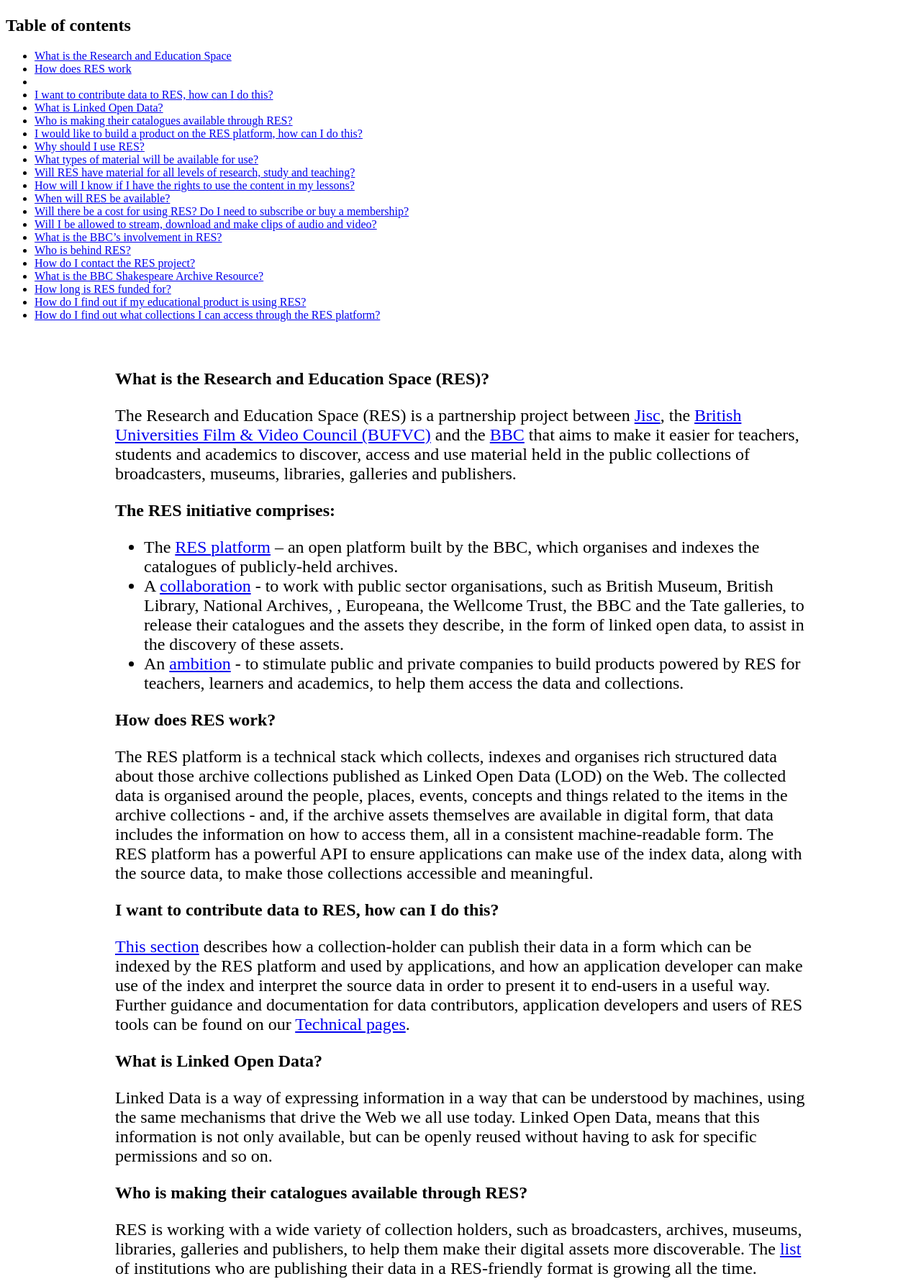
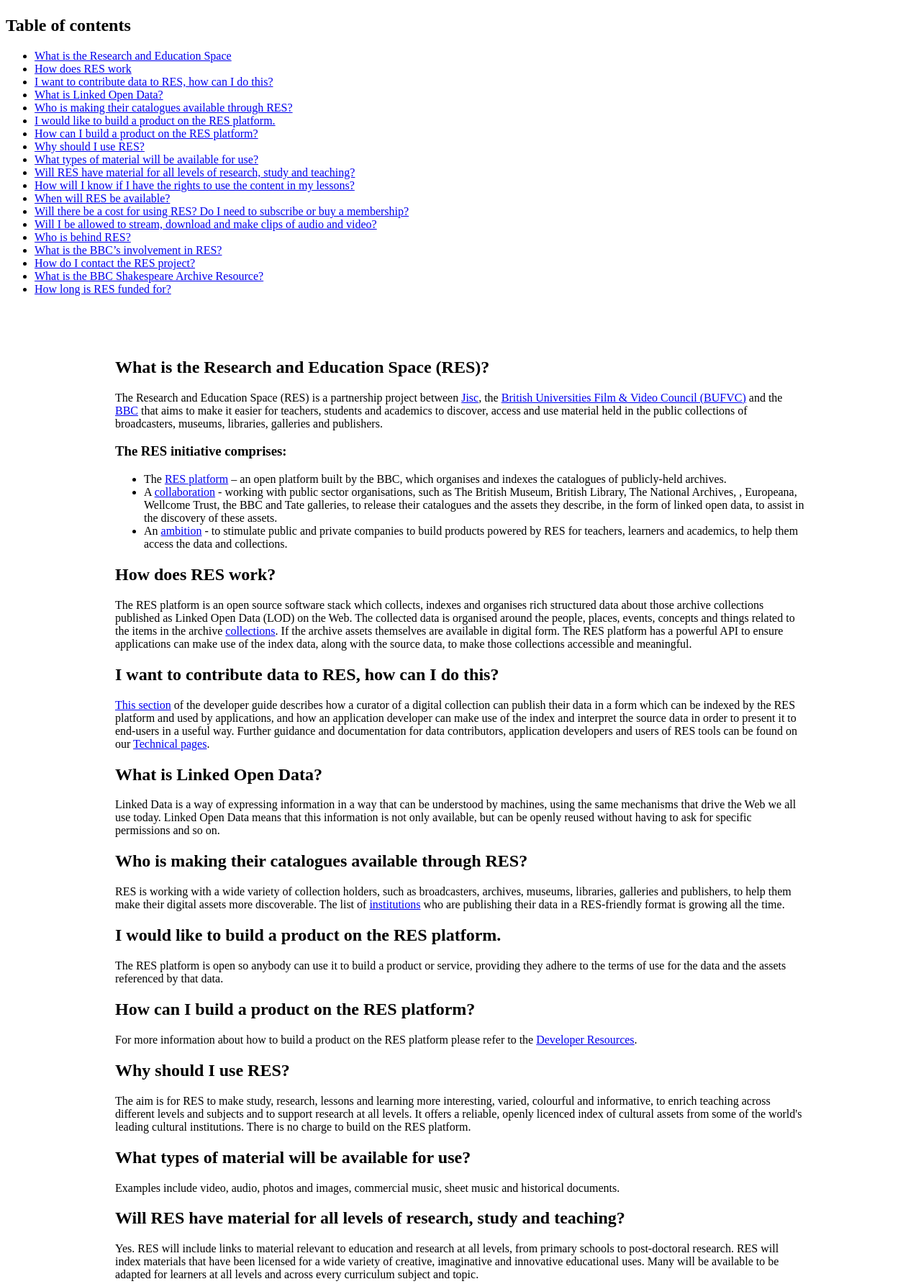
Before and after one commit to bbcarchdev/res, a PHP site: page /faq.html in a window 1280 px wide. Shown: the part 164-1948 px from the top of the page at 72% size. Run offline with PHP 8.4, Linux system fonts and the light colour scheme; some libraries are stand-ins or nearby versions; some web fonts are replaced.

Commit message:
copy updates

```diff
--- a/collections.html
+++ b/collections.html
@@ -68,15 +68,15 @@
   <div class="wrapper">
       <h1>Make your assets more discoverable</h1>
       <p>
-        One major advantage of RES for collection holders is that it democratises asset discovery. By publishing your catalogue as linked open data, your assets will be found because of their authenticity, provenance, permanence and because they're appropriately licenced, not because there are lots of links to them on the web. With RES you can control the access to your assets, whereas with search engines the visibility of links to your assets is largely out of your control. For instance, with the RES model, a focused collection about a particular niche subject is equal to collections held by huge, world-renowned organisations.
+        One major advantage of RES for collection holders is that it democratises asset discovery. By publishing your catalogue as linked open data, your assets will be found because of their authenticity, provenance, permanence and because they're appropriately licensed, not because there are lots of links to them on the web. With RES you can control the access to your assets, whereas with search engines the visibility of links to your assets is largely out of your control. For instance, with the RES model, a focused collection about a particular niche subject is equal to collections held by huge, world-renowned organisations.
       </p>
       <p>
-        RES is also working with <a href="/res/products">product developers</a> o create digital educational projects using this continually growing free, open-source, openly licenced index of cultural assets.  The Research and Education Space, as its name suggests, is primarily focused on the re-use of assets it indexes in the <a href="/res/education">education sector</a>, but you don't have to stop there; once your catalogue is published as linked open data you can use it how and where you like. Websites, apps; it's all open to you.
+        RES is also working with <a href="/res/products">product developers</a> to create digital educational projects using this continually growing, free, open-source, openly licensed index of cultural assets.  The Research and Education Space, as its name suggests, is primarily focused on the re-use of assets it indexes in the <a href="/res/education">education sector</a>, but you don't have to stop there; once your catalogue is published as linked open data you can use it how and where you like. Websites, apps; it's all open to you.
       </p>
       <p>Come and join us in RES and make your collections more discoverable and accessible.</p>
       <div>
     </section>
-    <section class="promo promo--collection">
+    <section id="institutions" class="promo promo--collection">
       <ul class="promo--collection__list">
         <li class="promo--collection__list__item promo--collection__list__item--british-library"><a href="http://www.bl.uk/">British Library</a></li>
         <li class="promo--collection__list__item promo--collection__list__item--the-national-archives"><a href="http://www.nationalarchives.gov.uk/">The National Archives</a></li>
--- a/faq.html
+++ b/faq.html
@@ -60,11 +60,11 @@
       <ul>
         <li><a href="#faq-what">What is the Research and Education Space</a></li>
         <li><a href="#faq-how">How does RES work</a></li>
-        <li><a href="#faq-contribute"></a></li>
         <li><a href="#faq-contribute">I want to contribute data to RES, how can I do this?</a></li>
         <li><a href="#faq-lod">What is Linked Open Data?</a></li>
         <li><a href="#faq-catalogues">Who is making their catalogues available through RES?</a></li>
-        <li><a href="#faq-products">I would like to build a product on the RES platform, how can I do this?</a></li>
+        <li><a href="#faq-products">I would like to build a product on the RES platform.</a></li>
+        <li><a href="#faq-build">How can I build a product on the RES platform?</a></li>
         <li><a href="#faq-why">Why should I use RES?</a></li>
         <li><a href="#faq-material">What types of material will be available for use?</a></li>
         <li><a href="#faq-levels">Will RES have material for all levels of research, study and teaching?</a></li>
@@ -72,143 +72,144 @@
         <li><a href="#faq-available">When will RES be available?</a></li>
         <li><a href="#faq-cost">Will there be a cost for using RES? Do I need to subscribe or buy a membership?</a></li>
         <li><a href="#faq-resources">Will I be allowed to stream, download and make clips of audio and video?</a></li>
+        <li><a href="#faq-partnership">Who is behind RES?</a></li>
         <li><a href="#faq-bbc">What is the BBC’s involvement in RES?</a></li>
-        <li><a href="#faq-partnership">Who is behind RES?</a></li>
         <li><a href="#faq-contact">How do I contact the RES project?</a></li>
         <li><a href="#faq-shakespeare">What is the BBC Shakespeare Archive Resource?</a></li>
         <li><a href="#faq-funded">How long is RES funded for?</a></li>
-        <li><a href="#faq-product">How do I find out if my educational product is using RES?</a></li>
-        <li><a href="#faq-access">How do I find out what collections I can access through the RES platform?</a></li>
       </ul>
     </nav>
-    <section class="promo">
+    <section >
       <div class="wrapper">
 
-      <h1 id="faq-what">
+      <h2 id="faq-what">
         What is the Research and Education Space (RES)?
-      </h1>
+      </h2>
       <p>
         The Research and Education Space (RES) is a partnership project between <a href="https://www.jisc.ac.uk/">Jisc</a>, the <a href="http://bufvc.ac.uk/">British Universities Film &amp; Video Council (BUFVC)</a> and the <a href="https://www.bbc.co.uk/">BBC</a> that aims to make it easier for teachers, students and academics to discover, access and use material held in the public collections of broadcasters, museums, libraries, galleries and publishers.
       </p>
-      <h1>
+      <h3>
         The RES initiative comprises:
-      </h1>
+      </h3>
       <ul>
         <li>
           The <a href="/res/products">RES platform</a> – an open platform built by the BBC, which organises and indexes the catalogues of publicly-held archives.
         </li>
         <li>
-          A <a href="/res/collections">collaboration</a> - to work with public sector organisations, such as British Museum, British Library, National Archives, , Europeana, the Wellcome Trust, the BBC and the Tate galleries, to release their catalogues and the assets they describe, in the form of linked open data, to assist in the discovery of these assets.
+          A <a href="/res/collections">collaboration</a> - working with public sector organisations, such as The British Museum, British Library, The National Archives, , Europeana, Wellcome Trust, the BBC and Tate galleries, to release their catalogues and the assets they describe, in the form of linked open data, to assist in the discovery of these assets.
         </li>
         <li>
           An <a href="/res/products">ambition</a> - to stimulate public and private companies to build products powered by RES for teachers, learners and academics, to help them access the data and collections.
         </li>
       </ul>
-      <h1 id="faq-how">
+      <h2 id="faq-how">
       How does RES work?
-      </h1>
+      </h2>
       <p>
-      The RES platform is a technical stack which collects, indexes and organises rich structured data about those archive collections published as Linked Open Data (LOD) on the Web. The collected data is organised around the people, places, events, concepts and things related to the items in the archive collections - and, if the archive assets themselves are available in digital form, that data includes the information on how to access them, all in a consistent machine-readable form. The RES platform has a powerful API to ensure applications can make use of the index data, along with the source data, to make those collections accessible and meaningful.
+      The RES platform is an open source software stack which collects, indexes and organises rich structured data about those archive collections published as Linked Open Data (LOD) on the Web. The collected data is organised around the people, places, events, concepts and things related to the items in the archive <a href="/res/collections">collections</a>. If the archive assets themselves are available in digital form. The RES platform has a powerful API to ensure applications can make use of the index data, along with the source data, to make those collections accessible and meaningful.
       </p>
-      <h1 id="faq-contribute">
+      <h2 id="faq-contribute">
       I want to contribute data to RES, how can I do this?
-      </h1>
+      </h2>
       <p>
-      <a href="/inside-acropolis/#publishers">This section</a> describes how a collection-holder can publish their data in a form which can be indexed by the RES platform and used by applications, and how an application developer can make use of the index and interpret the source data in order to present it to end-users in a useful way. Further guidance and documentation for data contributors, application developers and users of RES tools can be found on our <a href="/res/developers">Technical pages</a>.
+      <a href="/inside-acropolis/#publishers">This section</a> of the developer guide describes how a curator of a digital collection can publish their data in a form which can be indexed by the RES platform and used by applications, and how an application developer can make use of the index and interpret the source data in order to present it to end-users in a useful way. Further guidance and documentation for data contributors, application developers and users of RES tools can be found on our <a href="/res/developers">Technical pages</a>.
        </p>
-      <h1 id="faq-lod">
+      <h2 id="faq-lod">
       What is Linked Open Data?
-      </h1>
+      </h2>
       <p>
-      Linked Data is a way of expressing information in a way that can be understood by machines, using the same mechanisms that drive the Web we all use today. Linked Open Data, means that this information is not only available, but can be openly reused without having to ask for specific permissions and so on.
+      Linked Data is a way of expressing information in a way that can be understood by machines, using the same mechanisms that drive the Web we all use today. Linked Open Data means that this information is not only available, but can be openly reused without having to ask for specific permissions and so on.
       </p>
-      <h1 id="faq-catalogues">
+      <h2 id="faq-catalogues">
       Who is making their catalogues available through RES?
-      </h1>
+      </h2>
       <p>
-      RES is working with a wide variety of collection holders, such as broadcasters, archives, museums, libraries, galleries and publishers, to help them make their digital assets more discoverable. The <a href="/res/collections">list</a> of institutions who are publishing their data in a RES-friendly format is growing all the time.
+      RES is working with a wide variety of collection holders, such as broadcasters, archives, museums, libraries, galleries and publishers, to help them make their digital assets more discoverable. The list of <a href="/res/collections#institutions">institutions</a> who are publishing their data in a RES-friendly format is growing all the time.
       </p>
-      <h1 id="faq-products">
-      I would like to build a product on the RES platform, how can I do this?
-      </h1>
+      <h2 id="faq-products">
+      I would like to build a product on the RES platform.
+      </h2>
       <p>
       The RES platform is open so anybody can use it to build a product or service, providing they adhere to the terms of use for the data and the assets referenced by that data.
       </p>
-      <h1 id="faq-why">
+      <h2 id="faq-build">
+      How can I build a product on the RES platform?
+      </h2>
+      <p>
+      For more information about how to build a product on the RES platform please refer to the <a href="/res/developers">Developer Resources</a>.
+      </p>
+      <h2 id="faq-why">
       Why should I use RES?
-      </h1>
+      </h2>
       <p>
       The aim is for RES to make study, research, lessons and learning more interesting, varied, colourful and informative, to enrich teaching across different levels and subjects and to support research at all levels. It offers a reliable, openly licenced index of cultural assets from some of the world's leading cultural institutions. There is no charge to build on the RES platform.
       </p>
-      <h1 id="faq-material">
+      <h2 id="faq-material">
       What types of material will be available for use?
-      </h1>
+      </h2>
       <p>
-      Examples include film, video, audio, photos and images, commercial music, sheet music and historical documents.
+      Examples include video, audio, photos and images, commercial music, sheet music and historical documents.
       </p>
-      <h1 id="faq-levels">
+      <h2 id="faq-levels">
       Will RES have material for all levels of research, study and teaching?
-      </h1>
+      </h2>
       <p>
       Yes. RES will include links to material relevant to education and research at all levels, from primary schools to post-doctoral research. RES will index materials that have been licensed for a wide variety of creative, imaginative and innovative educational uses. Many will be available to be adapted for learners at all levels and across every curriculum subject and topic.
       </p>
-      <h1 id="faq-rights">
+      <h2 id="faq-rights">
       How will I know if I have the rights to use the content in my lessons?
-      </h1>
+      </h2>
       <p>
       The information about rights will be included with the assets. Where a particular resource requires a specific licence, such as the ERA licence that permits use of off-air broadcasts in formal education, this will be indicated.
       </p>
-      <h1 id="faq-available">
+      <h2 id="faq-available">
       When will RES be available?
-      </h1>
+      </h2>
       <p>
       The RES platform already exists and the catalogue is starting to grow, and we are developing a range of tools to be used by software companies and educational publishers who want to build resources around it.
       </p>
-      <h1 id="faq-cost">
+      <h2 id="faq-cost">
       Will there be a cost for using RES? Do I need to subscribe or buy a membership?
-      </h1>
+      </h2>
       <p>
       The RES platform is free to use, but products, tools and services built on top of it may be commercially available. RES does not affect the licensing of the actual resources in any way, but simply makes them more discoverable, so existing licensing schemes are unchanged.
       </p>
-      <h1 id="faq-resources">
+      <h2 id="faq-resources">
       Will I be allowed to stream, download and make clips of audio and video?
-      </h1>
+      </h2>
       <p>
       The details of what uses are permitted for a particular asset indexed by the RES platform are entirely up to the rights holder and will depend on the licence terms and conditions. RES does not store any materials itself, but simply makes them more discoverable, so existing licensing schemes are unchanged.
       </p>
-      <h1 id="faq-bbc">
+      <h2 id="faq-partnership">
+      Who is behind RES?
+      </h2>
+      <p>
+      RES is a partnership project between Jisc, the British Universities Film & Video Council (BUFVC) and the BBC.
+      </p>
+      <h2 id="faq-bbc">
       What is the BBC’s involvement in RES?
-      </h1>
+      </h2>
       <p>
       The BBC has built the RES platform through which online educational resources can be discovered and used. Because it is open, it can be built on by anyone, so the range of products that can be built on it is huge.  RES is not a new BBC product, service or website.
       </p>
-      <h1 id="faq-partnership">
-      Who is behind RES?
-      </h1>
-      <p>
-      RES is a partnership project between Jisc, the British Universities Film & Video Council (BUFVC) and the BBC.
-      </p>
-      <h1 id="faq-contact">
+      <h2 id="faq-contact">
       How do I contact the RES project?
-      </h1>
+      </h2>
       <p>
       The RES project team can be contacted by email at <a href="mailto:resfeedback@bbc.co.uk">RESFeedback@bbc.co.uk</a>
       </p>
-      <h1 id="faq-shakespeare">
+      <h2 id="faq-shakespeare">
       What is the BBC Shakespeare Archive Resource?
-      </h1>
+      </h2>
       <p>
-      The <a href="http://shakespeare.ch.bbc.co.uk/">BBC Shakespeare Archive Resource</a> provides schools, colleges and universities across the UK with online access to the BBC’s Shakespeare collection of hundreds of television and radio programmes, including performances, sonnets, documentaries, interviews and more, dating from the 1950s. It also includes over 1000 photographs of classic Shakespeare productions and performers.
+      The <a href="http://shakespeare.ch.bbc.co.uk/">BBC Shakespeare Archive Resource</a> provides schools, colleges and universities across the UK with online access to the BBC’s Shakespeare collection of hundreds of television and radio programmes. These include performances, sonnets, documentaries, interviews and more, dating from the 1950s.
       </p>
-      <h1 id="faq-funded">
-      How long is RES funded for?
-      </h1>
-      <h1 id="faq-product">
-      How do I find out if my educational product is using RES?
-      </h1>
-      <h1 id="faq-access">
-      How do I find out what collections I can access through the RES platform?
-      </h1>
+      <h2>
+      What is the future of RES?
+      </h2>
+      <p>
+      Over 4 years, the BBC is working in partnership with the BUFVC and Jisc to deliver and launch the Research and Education Space. It is envisaged that, over time, this new service will continue to develop and grow as more content is added and products powered by RES are built on the platform.
+      </p>
     </div>
     </section>
 
--- a/templates/collections.phtml
+++ b/templates/collections.phtml
@@ -19,15 +19,15 @@
   <div class="wrapper">
       <h1>Make your assets more discoverable</h1>
       <p>
-        One major advantage of RES for collection holders is that it democratises asset discovery. By publishing your catalogue as linked open data, your assets will be found because of their authenticity, provenance, permanence and because they're appropriately licenced, not because there are lots of links to them on the web. With RES you can control the access to your assets, whereas with search engines the visibility of links to your assets is largely out of your control. For instance, with the RES model, a focused collection about a particular niche subject is equal to collections held by huge, world-renowned organisations.
+        One major advantage of RES for collection holders is that it democratises asset discovery. By publishing your catalogue as linked open data, your assets will be found because of their authenticity, provenance, permanence and because they're appropriately licensed, not because there are lots of links to them on the web. With RES you can control the access to your assets, whereas with search engines the visibility of links to your assets is largely out of your control. For instance, with the RES model, a focused collection about a particular niche subject is equal to collections held by huge, world-renowned organisations.
       </p>
       <p>
-        RES is also working with <a href="/res/products">product developers</a> o create digital educational projects using this continually growing free, open-source, openly licenced index of cultural assets.  The Research and Education Space, as its name suggests, is primarily focused on the re-use of assets it indexes in the <a href="/res/education">education sector</a>, but you don't have to stop there; once your catalogue is published as linked open data you can use it how and where you like. Websites, apps; it's all open to you.
+        RES is also working with <a href="/res/products">product developers</a> to create digital educational projects using this continually growing, free, open-source, openly licensed index of cultural assets.  The Research and Education Space, as its name suggests, is primarily focused on the re-use of assets it indexes in the <a href="/res/education">education sector</a>, but you don't have to stop there; once your catalogue is published as linked open data you can use it how and where you like. Websites, apps; it's all open to you.
       </p>
       <p>Come and join us in RES and make your collections more discoverable and accessible.</p>
       <div>
     </section>
-    <section class="promo promo--collection">
+    <section id="institutions" class="promo promo--collection">
       <ul class="promo--collection__list">
         <li class="promo--collection__list__item promo--collection__list__item--british-library"><a href="http://www.bl.uk/">British Library</a></li>
         <li class="promo--collection__list__item promo--collection__list__item--the-national-archives"><a href="http://www.nationalarchives.gov.uk/">The National Archives</a></li>
--- a/templates/generate.php
+++ b/templates/generate.php
@@ -226,7 +226,9 @@
     preferHtmlOnDesktop: true,
     preferHtmlOnMobile: true,
     noTracking: true,
-    colour: "#040404",
+		ui: {
+			colour: "#0404040"
+		},
     playlistObject: {
       title: "Test",
       summary: "This is a test item",
```
Also changed, not shown: education.html (+6 -6 lines), index.html (+10 -5 lines), products.html (+8 -7 lines), templates/education.phtml (+6 -6 lines), templates/faq.phtml (+64 -63 lines), templates/index.phtml (+7 -4 lines), templates/products.phtml (+8 -7 lines).
